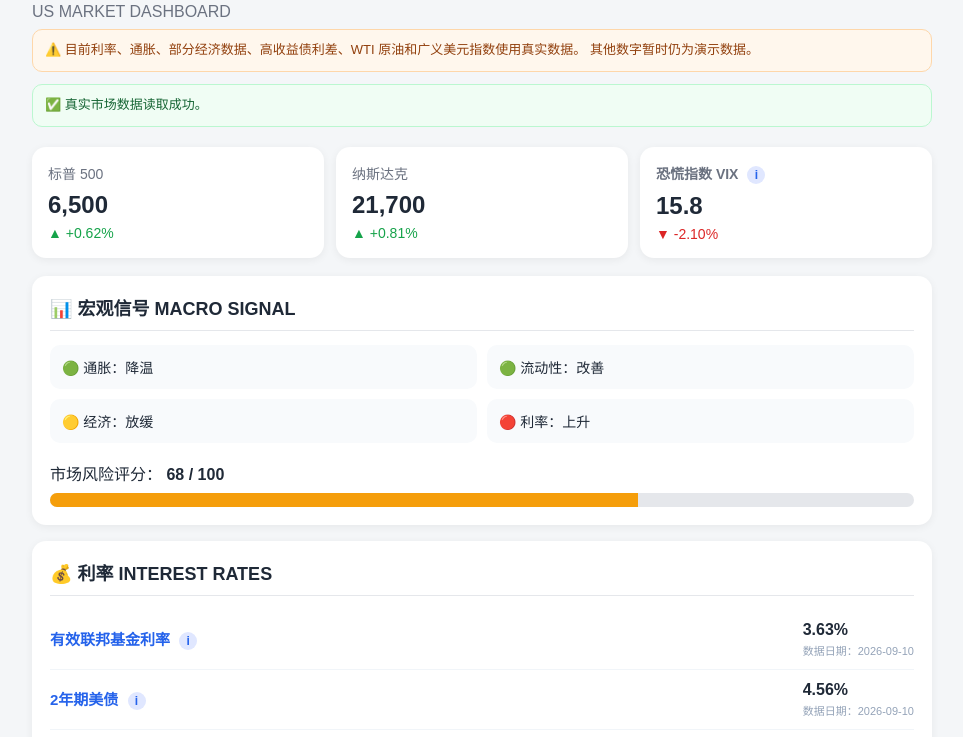
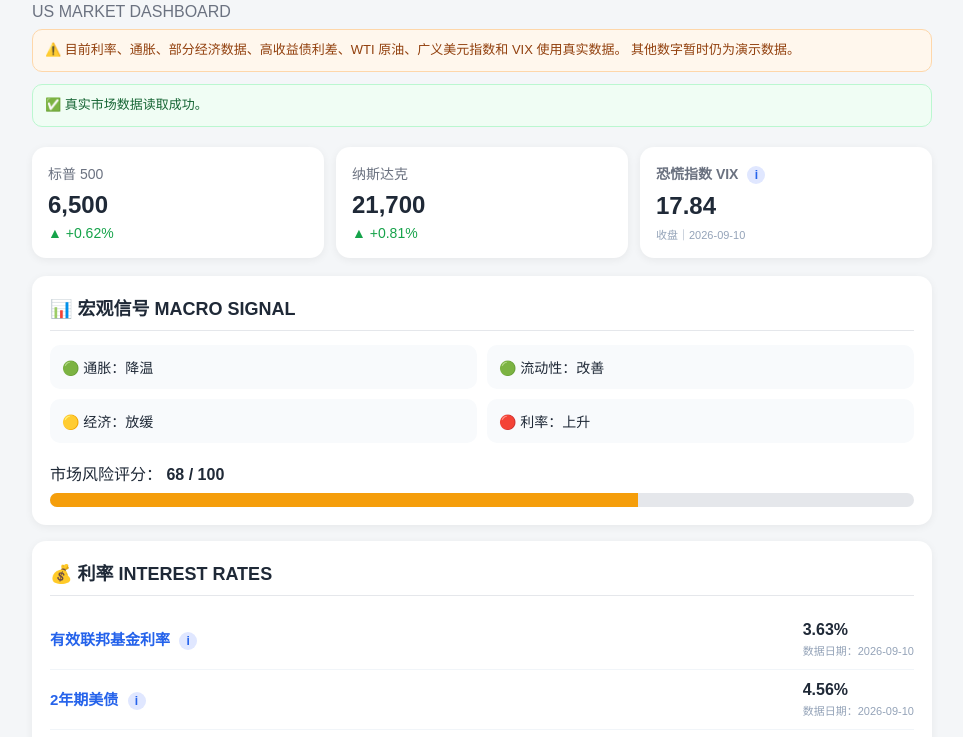
Before and after one commit to study12191987-afk/us-market-dashboard, a plain HTML site: page index.html in a window 1280 px wide. Shown: the part 63-800 px from the top of the page, without its empty margins (158-1121 px from the left). Drawn offline with Linux system fonts and the light colour scheme.

Commit message:
Add files via upload

```diff
--- a/index.html
+++ b/index.html
@@ -84,14 +84,14 @@
       font-weight: bold;
     }
 
-    .up {
-      color: #16a34a;
-      font-size: 14px;
+    .top-date {
+      color: #94a3b8;
+      font-size: 11px;
       margin-top: 6px;
     }
 
-    .down {
-      color: #dc2626;
+    .up {
+      color: #16a34a;
       font-size: 14px;
       margin-top: 6px;
     }
@@ -333,7 +333,7 @@
   </div>
 
   <div class="demo-note">
-    ⚠️ 目前利率、通胀、部分经济数据、高收益债利差、WTI 原油和广义美元指数使用真实数据。
+    ⚠️ 目前利率、通胀、部分经济数据、高收益债利差、WTI 原油、广义美元指数和 VIX 使用真实数据。
     其他数字暂时仍为演示数据。
   </div>
 
@@ -361,8 +361,8 @@
         <span class="info-icon">i</span>
       </div>
 
-      <div class="value">15.8</div>
-      <div class="down">▼ -2.10%</div>
+      <div id="topVixValue" class="value">读取中...</div>
+      <div id="topVixDate" class="top-date"></div>
     </div>
 
   </div>
@@ -575,7 +575,11 @@
         恐慌指数 VIX
         <span class="info-icon">i</span>
       </div>
-      <div class="value">15.8</div>
+
+      <div class="value">
+        <span id="vixValue">读取中...</span>
+        <span id="vixDate" class="data-date"></span>
+      </div>
     </div>
 
     <div class="row">
@@ -843,12 +847,12 @@ const indicatorInfo = {
   vix: {
     title: "😨 恐慌指数 VIX",
     english: "CBOE Volatility Index",
-    what: "反映市场对未来标普500波动率的预期。",
-    why: "常被称为华尔街恐慌指数。",
-    high: "快速上升代表市场风险担忧增加。",
-    low: "较低通常代表市场比较平静。",
-    stocks: "VIX暴涨通常和股市急跌同时发生。",
-    remember: "💡 <strong>一句话记忆：</strong><br><br>VIX ↑ → 市场更害怕"
+    what: "VIX 反映市场根据标普500期权价格，对未来约30天市场波动程度的预期。",
+    why: "它常被称为华尔街“恐慌指数”，可以帮助观察投资者是否突然变得紧张。",
+    high: "VIX 快速上升通常代表市场担忧增加、预期波动扩大。非常高的 VIX 往往出现在市场剧烈下跌或重大不确定时期。",
+    low: "VIX 较低通常代表市场比较平静。不过长期过低也可能代表投资者过度放松。",
+    stocks: "VIX 快速上涨通常与美股下跌同时出现；VIX 回落通常说明市场紧张情绪在缓解。",
+    remember: "💡 <strong>一句话记忆：</strong><br><br>VIX ↑ → 市场更害怕<br>VIX ↓ → 市场更平静"
   },
 
   hySpread: {
@@ -976,7 +980,8 @@ async function loadMarketData() {
       !data.claims ||
       !data.hySpread ||
       !data.wti ||
-      !data.broadDollar
+      !data.broadDollar ||
+      !data.vix
     ) {
       throw new Error("缺少市场数据");
     }
@@ -998,6 +1003,7 @@ async function loadMarketData() {
     const hySpread = Number(data.hySpread.value);
     const wti = Number(data.wti.value);
     const broadDollar = Number(data.broadDollar.value);
+    const vix = Number(data.vix.value);
 
 
     document.getElementById("fedRateValue").textContent =
@@ -1111,6 +1117,20 @@ async function loadMarketData() {
       "指数｜数据日期：" + data.broadDollar.date;
 
 
+    document.getElementById("vixValue").textContent =
+      vix.toFixed(2);
+
+    document.getElementById("vixDate").textContent =
+      "收盘值｜数据日期：" + data.vix.date;
+
+
+    document.getElementById("topVixValue").textContent =
+      vix.toFixed(2);
+
+    document.getElementById("topVixDate").textContent =
+      "收盘｜" + data.vix.date;
+
+
     document.getElementById("liveNote").style.display =
       "block";
 
@@ -1142,7 +1162,9 @@ async function loadMarketData() {
       "claimsValue",
       "hySpreadValue",
       "wtiValue",
-      "broadDollarValue"
+      "broadDollarValue",
+      "vixValue",
+      "topVixValue"
     ];
 
 
@@ -1165,7 +1187,9 @@ async function loadMarketData() {
       "claimsDate",
       "hySpreadDate",
       "wtiDate",
-      "broadDollarDate"
+      "broadDollarDate",
+      "vixDate",
+      "topVixDate"
     ];
 
 
```
